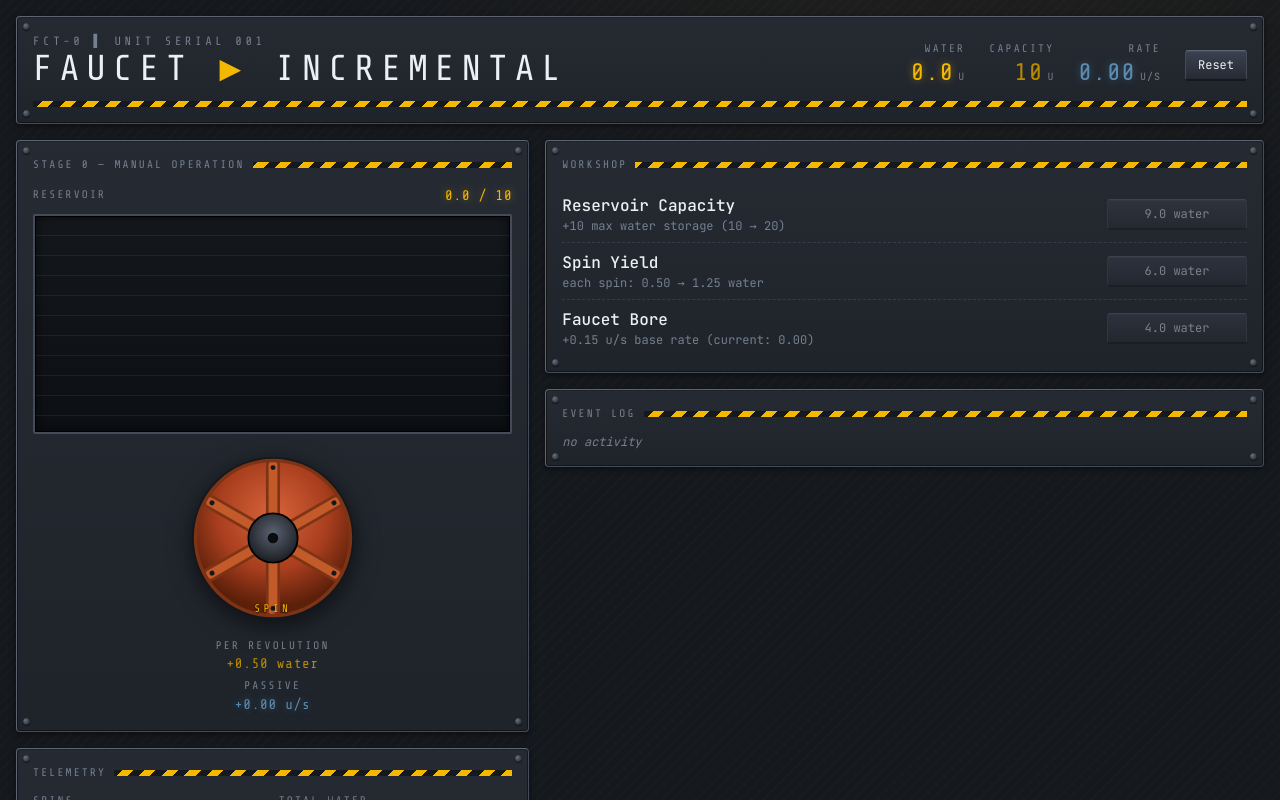
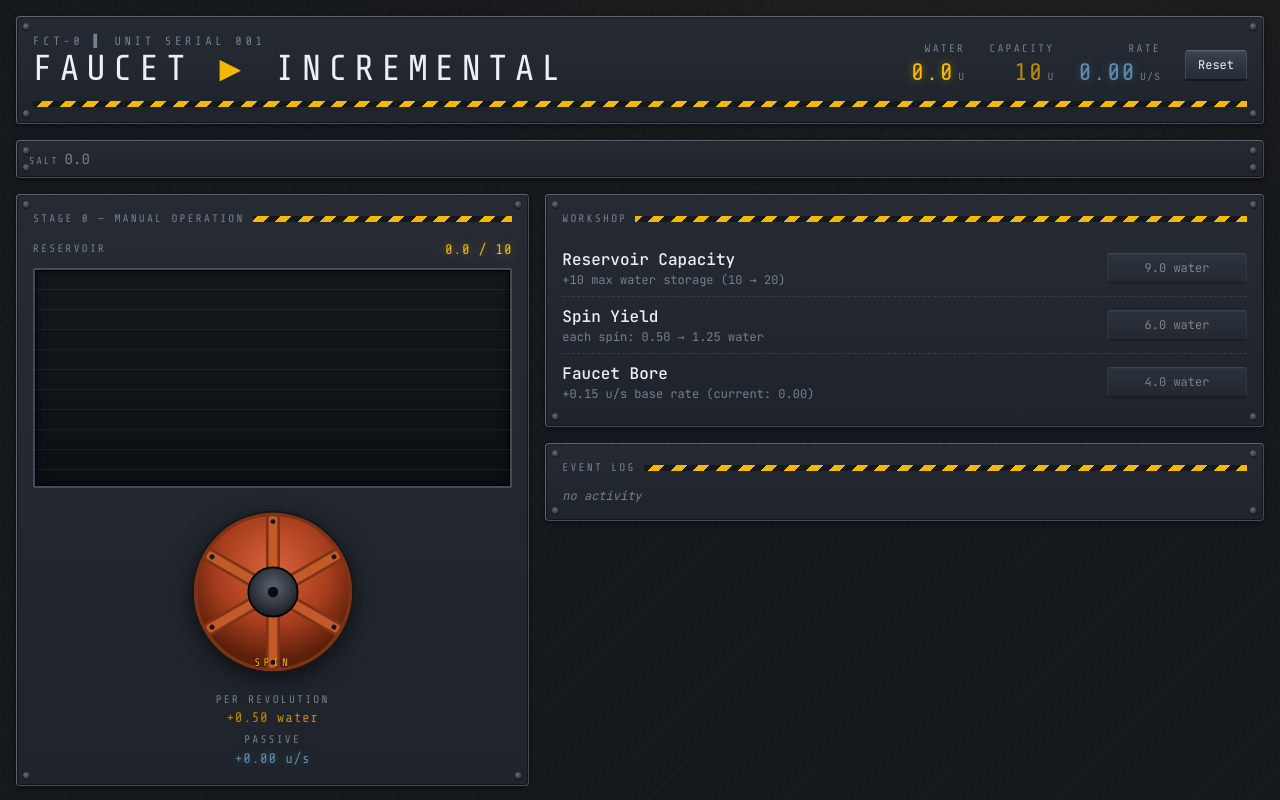
Before and after one commit to drewgifford/faucet-incremental, a React (Vite) app: page / in a window 1280 px wide. Shown: the top 800 px of the page. Built offline with nearby package versions, Linux system fonts and the light colour scheme.

Commit message:
various changes

```diff
--- a/src/App.tsx
+++ b/src/App.tsx
@@ -17,6 +17,7 @@ import { Stage5 } from "./Stage5";
 import { Stage6 } from "./Stage6";
 import { Stage7 } from "./Stage7";
 import { Stage8 } from "./Stage8";
+import { ResourceBar } from "./components";
 import "./App.css";
 
 const SAVE_KEY = "faucet-incremental-save-v1";
@@ -157,6 +158,8 @@ function App() {
         />
       )}
 
+      <ResourceBar state={state} />
+
       <StageRouter stage={viewedStage} state={state} dispatch={dispatch} />
 
       <footer className="panel rounded-sm p-3 text-center">
--- a/src/Stage2.tsx
+++ b/src/Stage2.tsx
@@ -135,7 +135,14 @@ function GreenhousePanel({ state, dispatch }: Props) {
       </Panel>
     );
   }
-  const cropList: CropType[] = ["bamboo", "lotus", "reeds", "mangrove", "saguaro"];
+  const cropList: CropType[] = [
+    "bamboo",
+    "lotus",
+    "reeds",
+    "mangrove",
+    "saguaro",
+    "potato",
+  ];
   const unlockedCrops = cropList.filter((id) => CROPS[id].unlocked(state));
 
   const readyCount = state.ghSlots.filter(
--- a/src/components.tsx
+++ b/src/components.tsx
@@ -1,6 +1,16 @@
 import { useEffect, useRef, useState } from "react";
 import type { Action, State, Upgrade } from "./game";
-import { SPIN_CLICK_BOOST, SPIN_DECAY, fmt, upgrades } from "./game";
+import {
+  SPIN_CLICK_BOOST,
+  SPIN_DECAY,
+  VAPOR_PER_CLOUD,
+  cycleMultiplier,
+  fmt,
+  foodCap,
+  maxPressure,
+  popCap,
+  upgrades,
+} from "./game";
 
 export function Panel({
   title,
@@ -310,6 +320,126 @@ export function LogFeed({ state }: { state: State }) {
   );
 }
 
+type Tone = "amber" | "steel" | "dim" | "emerald" | "warn" | "bad";
+
+function ResourceChip({
+  label,
+  value,
+  tone = "amber",
+}: {
+  label: string;
+  value: string;
+  tone?: Tone;
+}) {
+  const toneCls =
+    tone === "steel"
+      ? "text-text-h"
+      : tone === "dim"
+        ? "text-text-dim"
+        : tone === "emerald"
+          ? "text-emerald"
+          : tone === "warn"
+            ? "text-warn"
+            : tone === "bad"
+              ? "text-bad"
+              : "text-amber";
+  return (
+    <div className="flex items-baseline gap-1.5">
+      <span className="font-stencil text-[10px] tracking-[0.2em] text-text-dim uppercase">
+        {label}
+      </span>
+      <span className={`font-mono text-sm tabular-nums ${toneCls}`}>
+        {value}
+      </span>
+    </div>
+  );
+}
+
+export function ResourceBar({ state }: { state: State }) {
+  const items: { label: string; value: string; tone?: Tone }[] = [];
+  // Salt is collected from Stage 0 as a faucet by-product.
+  items.push({ label: "salt", value: fmt(state.salt, 1), tone: "dim" });
+  if (state.stage >= 1) {
+    items.push({ label: "seeds", value: state.seeds.toString() });
+    items.push({
+      label: "research",
+      value: `◇${fmt(state.researchPoints, 1)}`,
+    });
+  }
+  if (state.stage >= 2) {
+    items.push({
+      label: "heat",
+      value: fmt(state.heat, 1),
+      tone: state.heat >= 75 ? "warn" : "dim",
+    });
+  }
+  if (state.stage >= 3) {
+    items.push({
+      label: "pressure",
+      value: `${fmt(state.pressure, 0)} / ${maxPressure(state)}`,
+      tone: "dim",
+    });
+  }
+  if (state.stage >= 4) {
+    items.push({
+      label: "pop",
+      value: `${fmt(state.population, 1)} / ${popCap(state)}`,
+    });
+    items.push({
+      label: "food",
+      value: `${fmt(state.food, 1)} / ${foodCap(state)}`,
+      tone: "emerald",
+    });
+    items.push({ label: "labor", value: fmt(state.labor, 0) });
+  }
+  if (state.stage >= 5) {
+    items.push({ label: "steam", value: fmt(state.steam, 1) });
+    items.push({ label: "coal", value: fmt(state.coal, 1), tone: "dim" });
+    items.push({
+      label: "pollution",
+      value: `${fmt(state.pollution, 0)} / 100`,
+      tone: state.pollution >= 60 ? "warn" : "dim",
+    });
+  }
+  if (state.stage >= 6) {
+    items.push({ label: "minerals", value: fmt(state.minerals, 0) });
+    items.push({
+      label: "depth",
+      value: `${fmt(state.depth, 0)} m`,
+      tone: "dim",
+    });
+  }
+  if (state.stage >= 7) {
+    items.push({
+      label: "vapor",
+      value: `${fmt(state.vapor, 1)} / ${VAPOR_PER_CLOUD}`,
+      tone: "steel",
+    });
+    items.push({ label: "clouds", value: fmt(state.clouds, 0) });
+    items.push({ label: "⚡", value: fmt(state.lightning, 1) });
+  }
+  if (state.stage >= 8) {
+    items.push({
+      label: "hydroentropy",
+      value: fmt(state.hydroentropy, 0),
+    });
+    items.push({
+      label: "cycle",
+      value: `×${fmt(cycleMultiplier(state), 2)}`,
+    });
+  }
+
+  return (
+    <nav className="panel relative flex flex-wrap items-center gap-x-5 gap-y-1.5 rounded-sm px-3 py-2">
+      <span className="rivet-bl" />
+      <span className="rivet-br" />
+      {items.map((it) => (
+        <ResourceChip key={it.label} {...it} />
+      ))}
+    </nav>
+  );
+}
+
 export function UpgradeList({
   state,
   dispatch,
```
